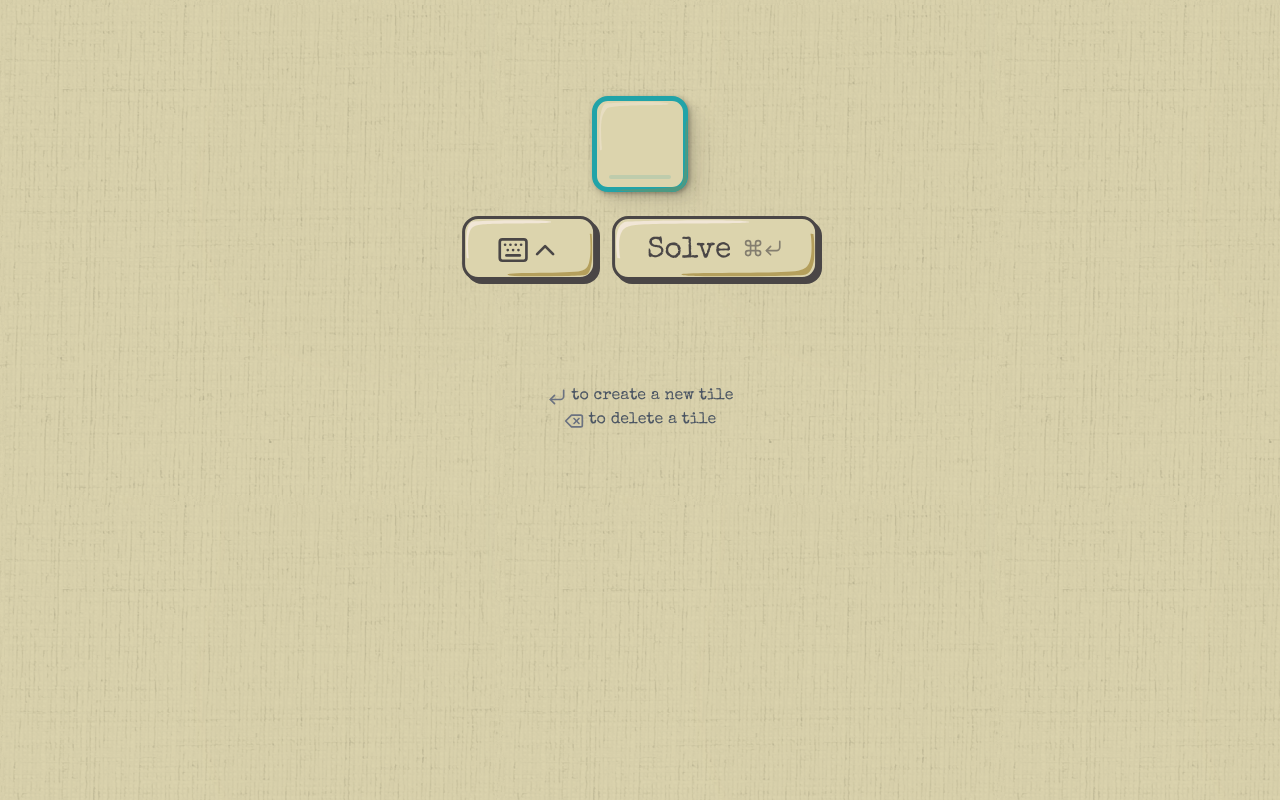
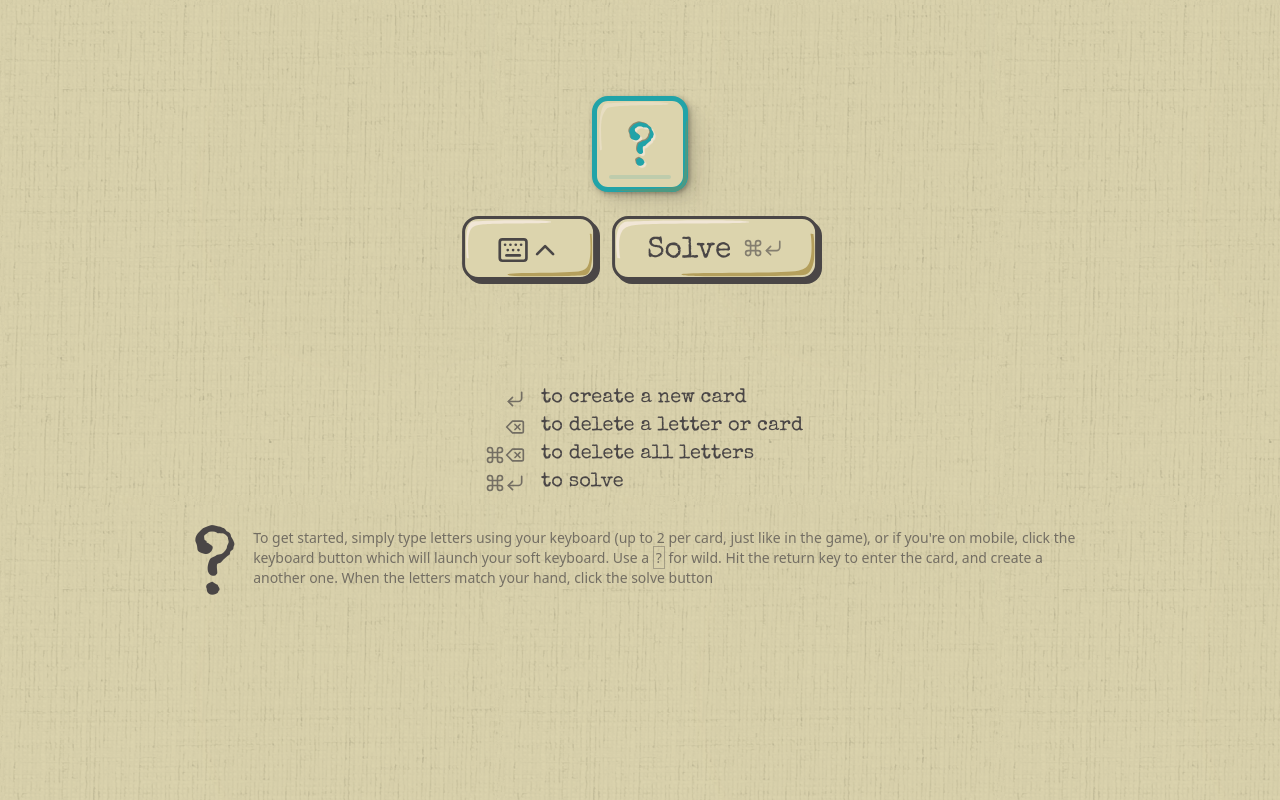
Before and after one commit to chieffancypants/paperback-solver, a Next.js app: page / in a window 1280 px wide. Built offline with nearby package versions, Linux system fonts and the light colour scheme.

Commit message:
css color cleanup, and help text

```diff
--- a/package.json
+++ b/package.json
@@ -7,7 +7,8 @@
     "build": "next build",
     "start": "next start",
     "lint": "next lint",
-    "deploy": "gh-pages -d out -t"
+    "deploy": "gh-pages -d out -t",
+    "predeploy": "next lint && next build"
   },
   "dependencies": {
     "autoprefixer": "10.4.14",
--- a/src/app/globals.css
+++ b/src/app/globals.css
@@ -2,33 +2,15 @@
 @tailwind components;
 @tailwind utilities;
 
-:root {
-  --foreground-rgb: 0, 0, 0;
-  --background-start-rgb: 214, 219, 220;
-  --background-end-rgb: 255, 255, 255;
-}
-
-@media (prefers-color-scheme: dark) {
-  :root {
-    --foreground-rgb: 255, 255, 255;
-    --background-start-rgb: 0, 0, 0;
-    --background-end-rgb: 0, 0, 0;
-  }
-}
 
 body {
-  color: rgb(var(--foreground-rgb));
   font-weight: 400;
 }
 
-
-/*
-#Rack > div > div {
-  transition: all .35s cubic-bezier(0.4, 0, 0.6, 1);
-  animation: append-animate .25s cubic-bezier(0, 0.45, 0.2, 1.27);
-  animation-direction: alternate;
-} */
-
+a {
+  text-decoration: underline;
+  text-underline-offset: 3px;
+}
 .animate-entrance {
   transition: all .35s cubic-bezier(0.4, 0, 0.6, 1);
   animation: append-animate .25s cubic-bezier(0, 0.45, 0.2, 1.27);
--- a/src/app/loading-indicator.tsx
+++ b/src/app/loading-indicator.tsx
@@ -7,7 +7,7 @@ export default function LoadingIndicator (props:LoadingIndicatorProps) {
     return (
         <div className={`flex items-center bg-paper-900 p-4 mb-5 absolute rounded-lg ${ props.visible ? 'visible' : 'hidden' }`}>
             <SpinnerIcon />
-            <div className="text-gray-500 pl-4">loading wordlist...</div>
+            <div className="text-gray-200 pl-4 font-sans">loading wordlist...</div>
         </div>
     )
 }
--- a/src/app/page.tsx
+++ b/src/app/page.tsx
@@ -1,17 +1,11 @@
 'use client'
 
-import {
-    useEffect,
-    useState,
-} from 'react'
+import { useEffect, useState } from 'react'
 
-import {
-    BackspaceIcon,
-    ReturnIcon,
-} from './icons'
-import { Wordlist } from './lib/wordlist'
+import { BackspaceIcon, CommandIcon, ReturnIcon } from './icons'
 import LoadingIndicator from './loading-indicator'
 import Rack from './rack'
+import { Wordlist } from './lib/wordlist'
 
 export default function Home () {
     const [wordlist, setWordlist] = useState<string[]>([])
@@ -24,13 +18,34 @@ export default function Home () {
     }, [])
 
     return (
-        <main className="flex flex-col items-stretch justify-between p-4 sm:p-8 md:p-12 lg:p-24">
+        <main className="flex flex-col items-stretch justify-between p-4 sm:p-8 md:p-12 lg:p-24 text-paper-900">
             <LoadingIndicator visible={ wordlist.length === 0 } />
             <Rack wordlist={Wordlist} />
-            <ul className='text-center text-gray-500 mt-20'>
-                <li><ReturnIcon /> <span className="text-gray-600">to create a new tile</span></li>
-                <li><BackspaceIcon /> <span className="text-gray-600">to delete a tile</span></li>
+            <ul className='mt-20 text-xl text-paper-900 m-auto'>
+                <li>
+                    <span className="opacity-70 w-12 inline-block text-right"><ReturnIcon /></span>
+                    <span className="pl-4">to create a new card</span>
+                </li>
+                <li>
+                    <span className="opacity-70 w-12 inline-block text-right"><BackspaceIcon /></span>
+                    <span className="pl-4">to delete a letter or card</span>
+                </li>
+                <li>
+                    <span className="opacity-70 w-12 inline-block text-right"><CommandIcon /><BackspaceIcon /></span>
+                    <span className="pl-4">to delete all letters</span>
+                </li>
+                <li>
+                    <span className="opacity-70 w-12 inline-block text-right"><CommandIcon /><ReturnIcon /></span>
+                    <span className="pl-4">to solve</span>
+                </li>
             </ul>
+
+            <div className="max-w-4xl m-auto mt-8 flex gap-4">
+                <div className="text-8xl">?</div>
+                <div className="font-sans text-sm opacity-70">
+                    <p>To get started, simply type letters using your keyboard (up to 2 per card, just like in the game), or if you&apos;re on mobile, click the keyboard button which will launch your soft keyboard. Use a <span className="border py-[1px] px-[2px] border-paper-900/50">?</span> for wild. Hit the return key to enter the card, and create a another one.  When the letters match your hand, click the solve button</p>
+                </div>
+            </div>
         </main>
     )
 }
--- a/src/app/rack.tsx
+++ b/src/app/rack.tsx
@@ -25,7 +25,7 @@ type RackProps = {
 }
 export default function Rack (props:RackProps) {
     // const [tiles, setTiles] = useState<string[]>([''])
-    const [tiles, setTiles] = useState<string[]>([''])
+    const [tiles, setTiles] = useState<string[]>(['?'])
     const [cursor, setCursor] = useState<number>(tiles.length - 1)
     const [solveResults, setSolveResults] = useState<string[]>([])
     const [displayResults, setDisplayResults] = useState<boolean>(false)
@@ -37,13 +37,6 @@ export default function Rack (props:RackProps) {
 
     const solveTiles = async () => {
         const matches = await props.wordlist.findMatches(tiles)
-        // const resp = await fetch('/api/solver', { method: 'POST', body: JSON.stringify({ tiles }) })
-        // const data:{matches: string[]} = await resp.json()
-
-        // // sort matches first by length (longer first), then alphabetically
-        // data.matches.sort((a, b) => {
-        //     return b.length - a.length || a.localeCompare(b)
-        // })
 
         setSolveResults(matches)
         setDisplayResults(true)
@@ -53,8 +46,6 @@ export default function Rack (props:RackProps) {
         if (ignoreKeys.includes(e.key)) return
 
         if (e.key === 'Backspace') {
-            if (tiles.length === 0) return
-
             setDisplayResults(false)
 
             if (e.metaKey) {
@@ -62,6 +53,9 @@ export default function Rack (props:RackProps) {
                 setCursor(0)
                 setSolveResults([])
             } else if (tiles[cursor] === '') {
+                // don't delete the last tile
+                if (tiles.length === 1) return
+
                 // delete the current empty tile and set the cursor back one
                 setTiles(prev => prev.slice(0, -1))
                 setCursor(prev => prev - 1)
@@ -77,8 +71,6 @@ export default function Rack (props:RackProps) {
                 const newTiles = tiles.filter((t) => t.length > 0)
                 setTiles(newTiles)
                 setCursor(newTiles.length - 1)
-
-                // submit to solve API
                 return solveTiles()
             }
 
@@ -103,7 +95,7 @@ export default function Rack (props:RackProps) {
     }
 
     const showKeyboard = () => {
-        // TODO: Show keyboard
+        // TODO: Show keyboard for particular tile
     }
 
     return (
@@ -123,14 +115,6 @@ export default function Rack (props:RackProps) {
                     <span className="flex-grow pr-3 mt-[6px]">Solve</span>
                     <span className="flex text-paper-900 opacity-60"><CommandIcon /><ReturnIcon /></span>
                 </Button>
-                {/* <button
-                    onClick={solveTiles}
-                    className="rounded-lg text-3xl p-3 px-6 h-16 bg-gray-300/20 shadow-xl border border-gray-500 hover:border-gray-400 text-slate-700">
-                    <div className="flex items-center">
-                        <span className="flex-grow pr-3 mt-[6px]">Solve</span>
-                        <span className="flex text-slate-600"><CommandIcon /><ReturnIcon /></span>
-                    </div>
-                </button> */}
             </div>
 
             <SolveResults matches={solveResults} display={displayResults} />
--- a/src/app/solve-results-group.tsx
+++ b/src/app/solve-results-group.tsx
@@ -1,3 +1,5 @@
+import Link from 'next/link'
+
 import styles from './solve-results.module.css'
 
 type SolveResultsGroup = {
@@ -10,7 +12,7 @@ export default function SolveResultsGroup (props: SolveResultsGroup) {
             <div className="grid grid-cols-4 gap-4 p-4">
                 {
                     props.results.map(result => {
-                        return <div key={ result } className="text-center text-paper-100 text-xl font-thin">{ result }</div>
+                        return <div key={ result } className="text-center text-paper-100 text-xl font-thin"><Link target="_blank" className="opacity-80 hover:opacity-100" href={`https://www.merriam-webster.com/dictionary/${ result }`}>{ result }</Link></div>
                     })
                 }
             </div>
--- a/src/app/solve-results.tsx
+++ b/src/app/solve-results.tsx
@@ -23,7 +23,7 @@ export default function Results (props:ResultProps) {
 
 
     if (props.matches.length === 0 && props.display) {
-        return <div className={`${ styles.shadow } text-xl text-center p-2 rounded-md bg-paper-900`}>No Results found</div>
+        return <div className={`${ styles.shadow } text-xl text-center p-2 rounded-md bg-paper-900 text-paper-100`}>No Results found, or too few characters (4 minimum)</div>
     }
 
     return (
```
